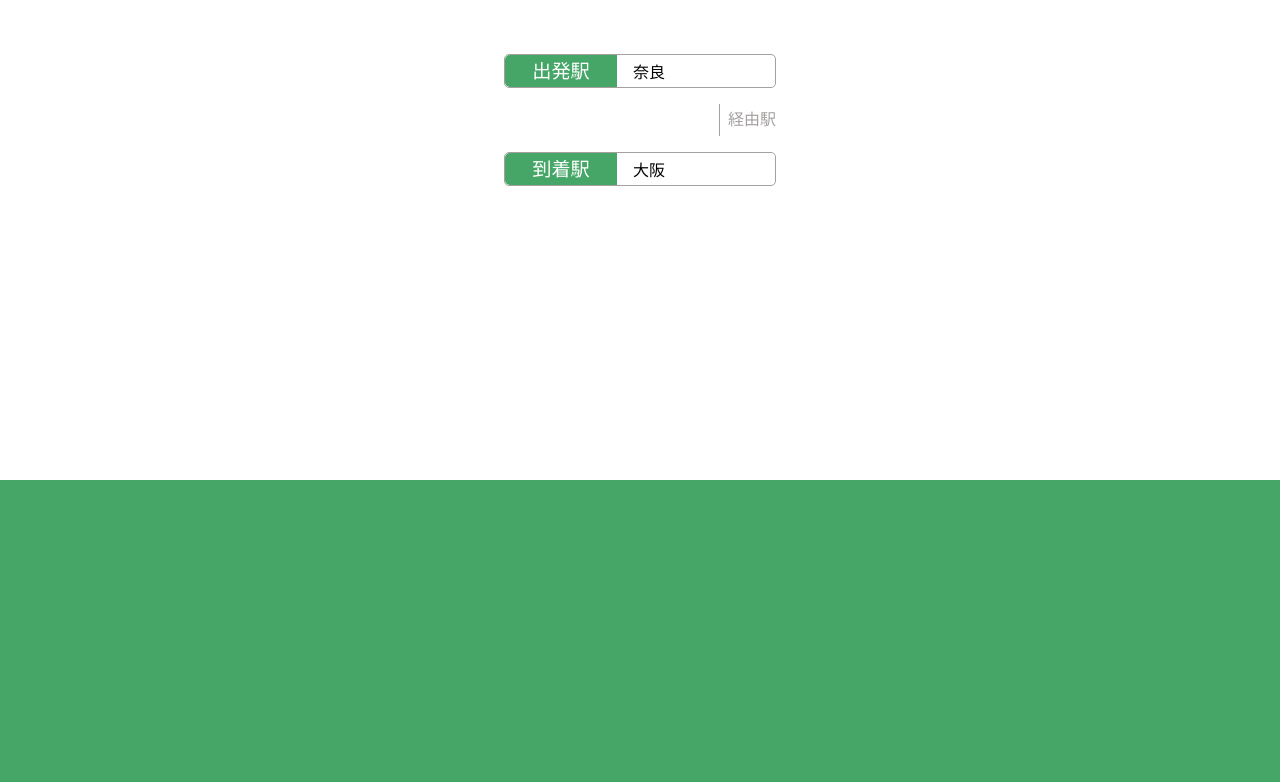
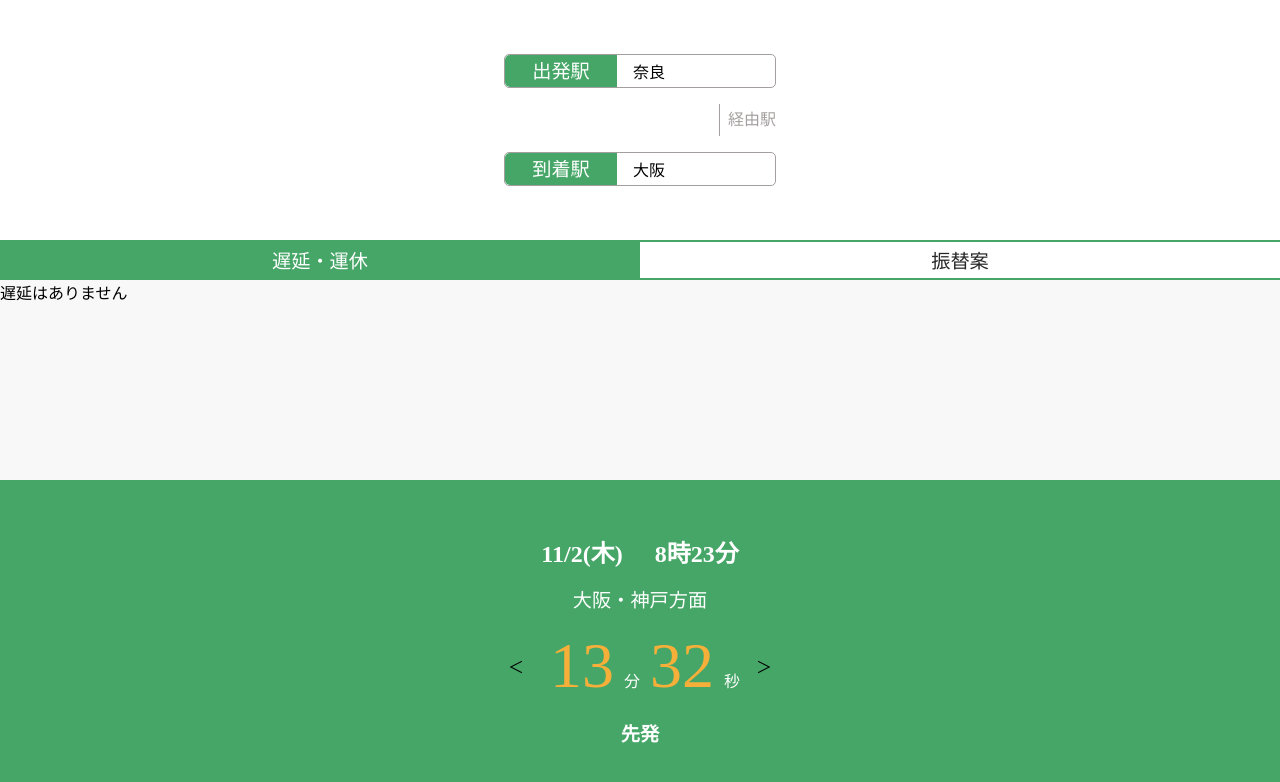
Before and after one commit to RikutoOgaki/teamapp, a Next.js app in the folder src/: page /Home in a window 1280 px wide. Shown: the top 782 px of the page. Built offline with nearby package versions, Linux system fonts and the light colour scheme.

Commit message:
Homeのstyle完成

```diff
--- a/src/pages/Home/index.tsx
+++ b/src/pages/Home/index.tsx
@@ -47,6 +47,8 @@ export default function Home() {
         ]
     })
 
+    const [flg, setFlg] = useState(false)
+
     // 今日の日付とその曜日を取得して、一致するweekの値を表示する
 
 
@@ -70,10 +72,49 @@ export default function Home() {
                     )}
                 </div>
                 <div className={style.transferPlan}>
-
+                    <div className={style.tabBox}>
+                        <div className={style.tabs}>
+                            <button
+                                className={flg === false ? style.tabsSuc : style.tabsBtn}
+                                onClick={() => setFlg(false)}
+                            >遅延・運休</button>
+                            <button
+                                className={flg === false ? style.tabsBtn : style.tabsSuc}
+                                onClick={() => setFlg(true)}
+                            >振替案</button>
+                        </div>
+                        <div className={style.messageBox}>
+                            {flg === false ?
+                                <div className={style.message}>
+                                    <p>遅延はありません</p>
+                                </div>
+                                :
+                                <div className={style.message}>
+                                    <p>振替案はこちらです</p>
+                                </div>
+                            }
+                        </div>
+                    </div>
                 </div>
                 <div className={style.timeDown}>
-
+                    <div className={style.dateTime}>
+                        {/* 電車が出発する日付と時間 */}
+                        <p>11/2(木)</p>
+                        <p>8時23分</p>
+                    </div>
+                    <p className={style.text}>大阪・神戸方面</p>
+                    <div className={style.timeClock}>
+                        {/* タイムダウンするロジックを作成する 現在時刻から発車するまでの時間を算出する */}
+                        <span>＜</span>
+                        <p>
+                            <span className={style.bold}>13</span>
+                            分
+                            <span className={style.bold}>32</span>
+                            秒
+                        </p>
+                        <span>＞</span>
+                    </div>
+                    <p className={style.textBold}>先発</p>
                 </div>
             </div>
         </>
--- a/src/styles/Home/index.module.scss
+++ b/src/styles/Home/index.module.scss
@@ -77,11 +77,93 @@
     .transferPlan {
         width: 100%;
         height: 30vh;
+
+        .tabBox {
+            width: 100%;
+            height: 100%;
+
+            .tabs {
+                width: 100%;
+                height: 5vh;
+                border: 2px solid #46A667;
+                border-left: none;
+                border-right: none;
+
+                .tabsBtn {
+                    border: none;
+                    width: 50%;
+                    height: 100%;
+                    background-color: #ffffff;
+                    color: #262626;
+                    font-size: 1.2rem;
+                }
+
+                .tabsSuc {
+                    border: none;
+                    width: 50%;
+                    height: 100%;
+                    background-color: #46A667;
+                    color: #ffffff;
+                    font-size: 1.2rem;
+                }
+            }
+
+            .messageBox {
+                width: 100%;
+                height: 25vh;
+                background-color: #f8f8f8;
+            }
+        }
     }
 
     .timeDown {
         width: 100%;
         height: 40vh;
         background-color: #46A667;
+        display: flex;
+        justify-content: center;
+        align-items: center;
+        flex-direction: column;
+        gap: 1rem;
+
+        .dateTime {
+
+            display: flex;
+            gap: 2rem;
+
+            & p {
+                font-weight: bold;
+                font-size: 1.5rem;
+                color: #ffffff;
+
+            }
+        }
+
+        .text {
+            font-size: 1.2rem;
+            color: #ffffff;
+        }
+
+        .timeClock {
+            display: flex;
+            align-items: center;
+            gap: 1rem;
+
+            & p {
+                color: #ffffff;
+            }
+
+            .bold {
+                color: #F6AF39;
+                font-size: 4rem;
+                margin: 0 10px 0 10px;
+            }
+        }
+
+        .textBold {
+            color: #ffffff;
+            font-weight: bold;
+            font-size: 1.2rem;
+        }
     }
 }
```
